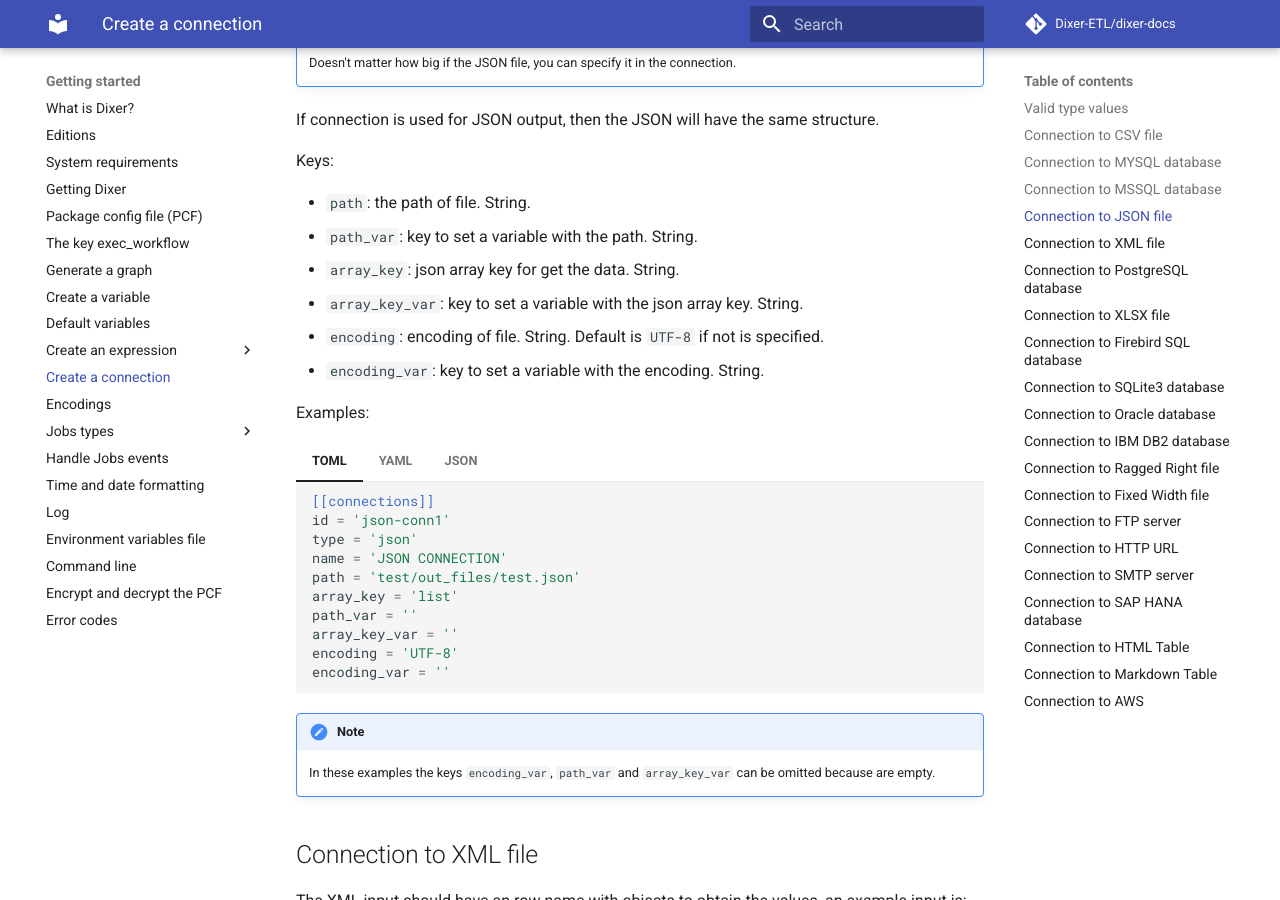
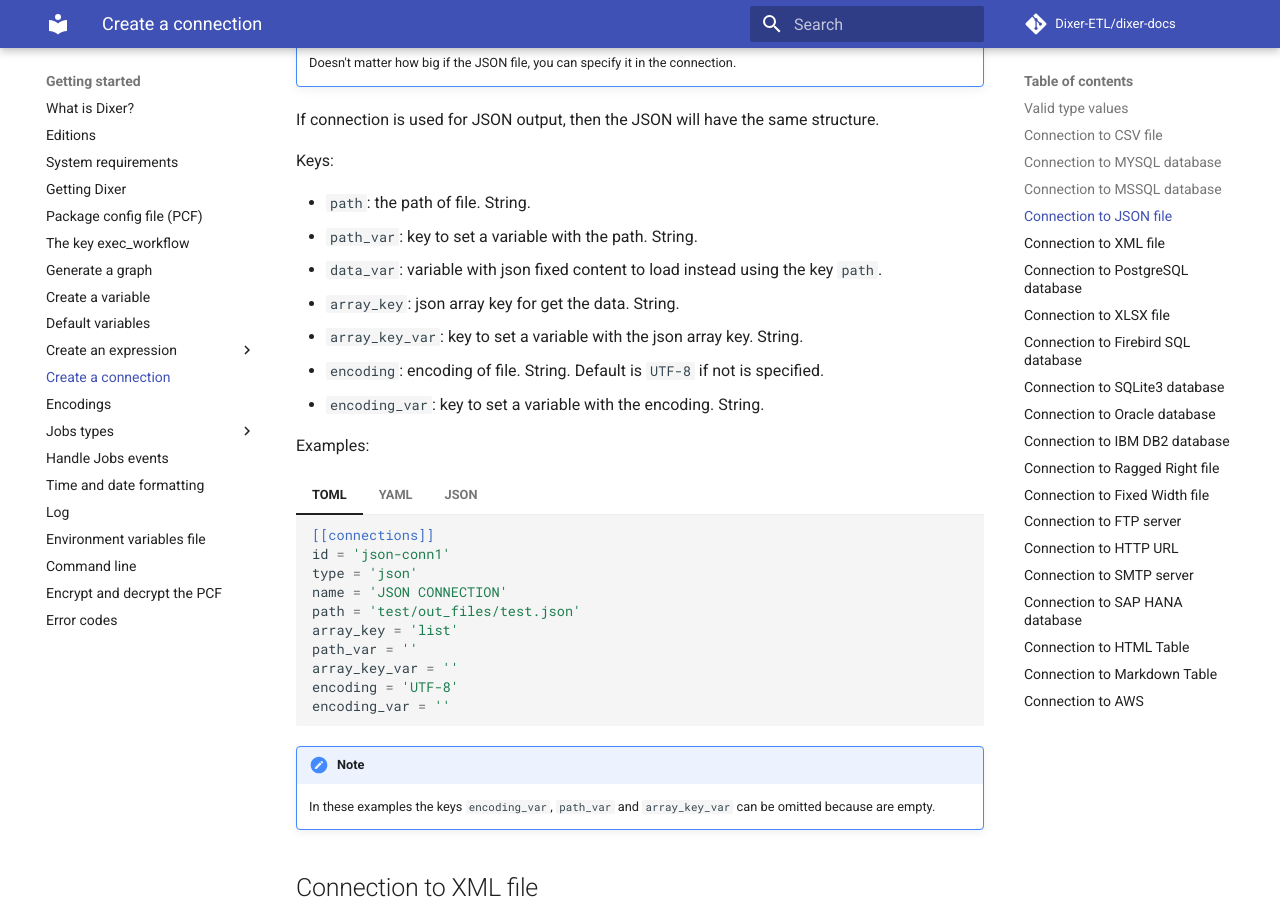
Before and after one commit to Dixer-ETL/dixer-docs, an MkDocs documentation site: the page built from docs/documentation/Create-a-connection.md, in a window 1280 px wide and 900 px high, scrolled down 5663 px. Built offline with MkDocs 1.6.1 and Material for MkDocs 9.7.7, drawn with Linux system fonts in a browser that asks for light colours; comment, search, counter and statistics services are not loaded; some of the changed text lies outside the part shown.

Commit message:
data_var JSON and XML

```diff
--- a/docs/documentation/Create-a-connection.md
+++ b/docs/documentation/Create-a-connection.md
@@ -348,6 +348,7 @@ Keys:
 
 - `path`: the path of file. String.
 - `path_var`: key to set a variable with the path. String.
+- `data_var`: variable with json fixed content to load instead using the key `path`.
 - `array_key`: json array key for get the data. String.
 - `array_key_var`: key to set a variable with the json array key. String.
 - `encoding`: encoding of file. String. Default is `UTF-8` if not is specified.
@@ -461,6 +462,7 @@ Keys:
 
 - `path`: the path of file. String.
 - `path_var`: key to set a variable with the path. String.
+- `data_var`: variable with xml fixed content to load instead using the key `path`.
 - `row_name`: xml row name key to get the data. String.
 - `row_name_var`: key to set a variable with the xml row name key. String.
 - `root_name`: xml name of root for output only. String.
```
Also changed, not shown: docs/Changelog.md (+1 -1 lines).
